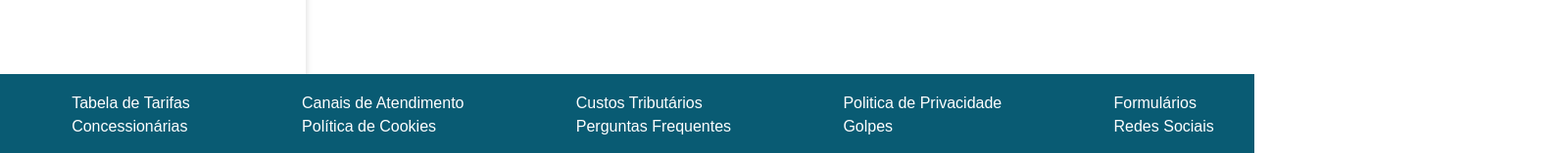
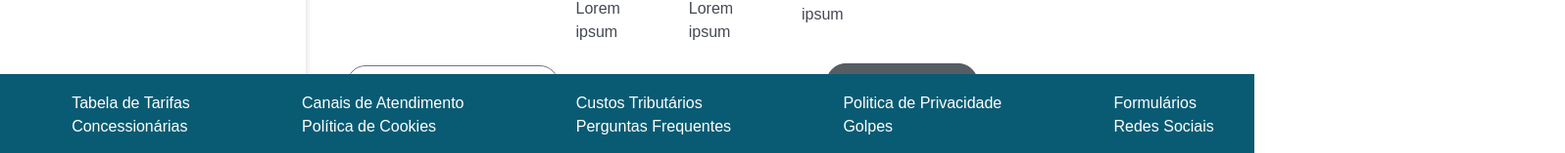
Before and after one commit to christiananjos/Projeto, an Angular app in the folder Poc-Volks/: page /app-vw-protege in a window 1280 px wide. Shown: the part 590-747 px from the top of the page at 98% size, 1597 px wide, since content can reach past the window. Built offline with nearby package versions, Linux system fonts and the light colour scheme.

Commit message:
adicionei botões inferiores e ajustei a margem a direita

```diff
--- a/Poc-Volks/src/app/vw-protege/vw-protege.component.css
+++ b/Poc-Volks/src/app/vw-protege/vw-protege.component.css
@@ -5,7 +5,7 @@
 }
 
 .main-content {
-    width: 100%;
+    width: 83.4%;
     height: 500px;
     padding-top: 100px;
     padding-right: 10px;
@@ -69,3 +69,18 @@
 .dadosSeguro {
     margin-top: 50px;
 }
+
+.container .row {
+    display: flex;
+    align-items: center;
+  }
+
+  .container .col:first-child {
+    display: flex;
+    justify-content: flex-start;
+  }
+
+  .container .col:last-child {
+    display: flex;
+    justify-content: flex-end;
+  }
--- a/Poc-Volks/src/app/vw-protege/vw-protege.component.html
+++ b/Poc-Volks/src/app/vw-protege/vw-protege.component.html
@@ -3,6 +3,7 @@
     <h1 class="textoVwProtege" style="color: #095b73; ">VW Protege</h1>
     <img class="imgVwProtege" [src]="imgPath">
   </div>
+
   <div class="divDados">
     <h1 class="spanDescricao">Dados do Contrato</h1>
     <hr>
@@ -70,6 +71,25 @@
 
     </div>
 
+    <div class="container" style="margin-left: -15px; margin-top: 20px;" >
+      <div class="row">
+        <div class="col">
+          <button type="button" class="btn btn-outline-secondary" style="border-radius: 20px;"><i
+              class="bi bi-filetype-pdf"></i>
+            Baixar PDF do Contrato
+          </button>
+        </div>
+        <div class="col">
+          <a href="#" class="btn btn-secondary btn-lg active" style="border-radius: 20px;" role="button"
+            aria-pressed="true">Agendamento
+            <i class="bi bi-box-arrow-up-right"></i>
+          </a>
+        </div>
+
+      </div>
+    </div>
+
+    </div>
 
 
 
```
Lines whose indentation alone changed are shown as unchanged.
